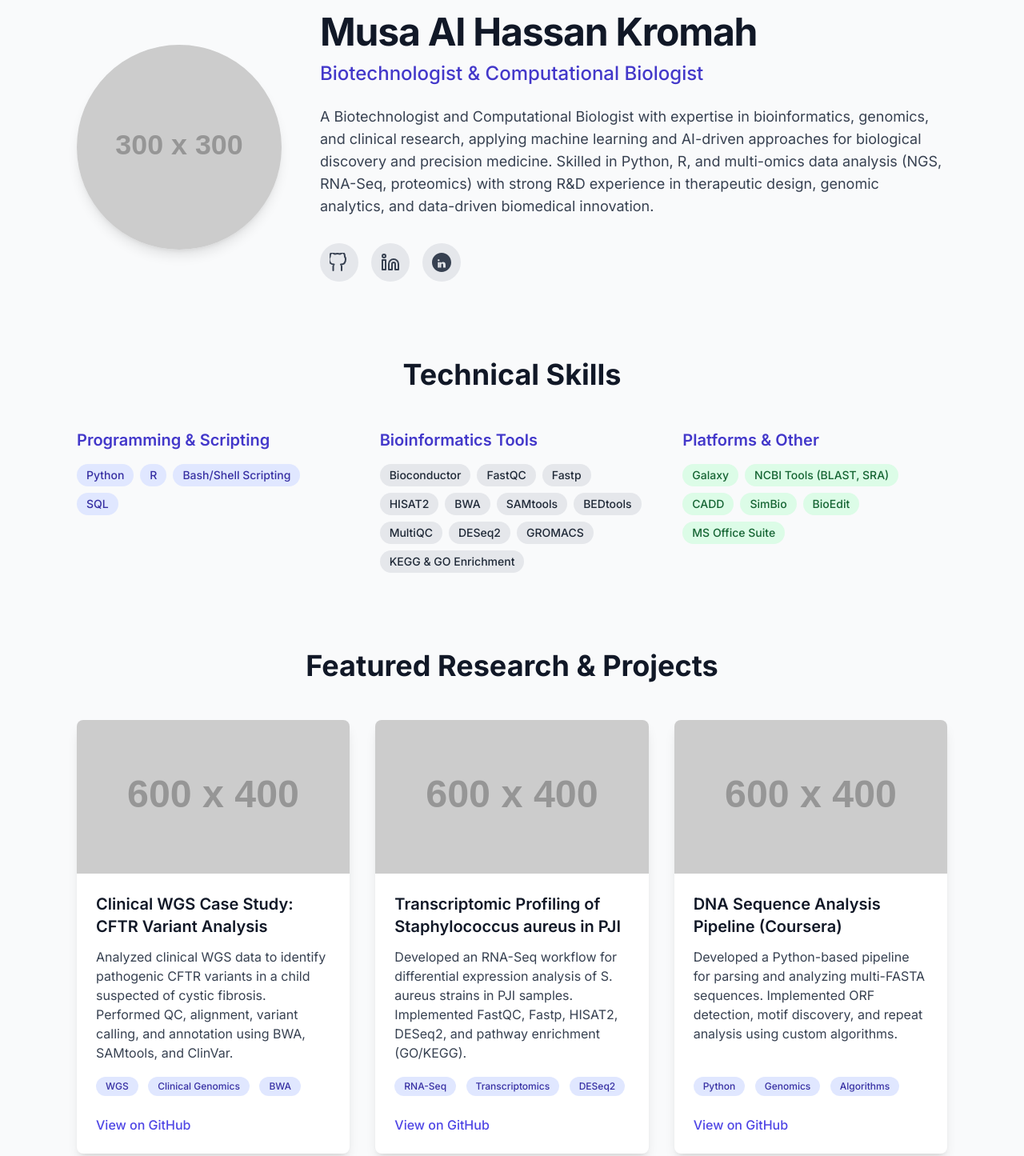
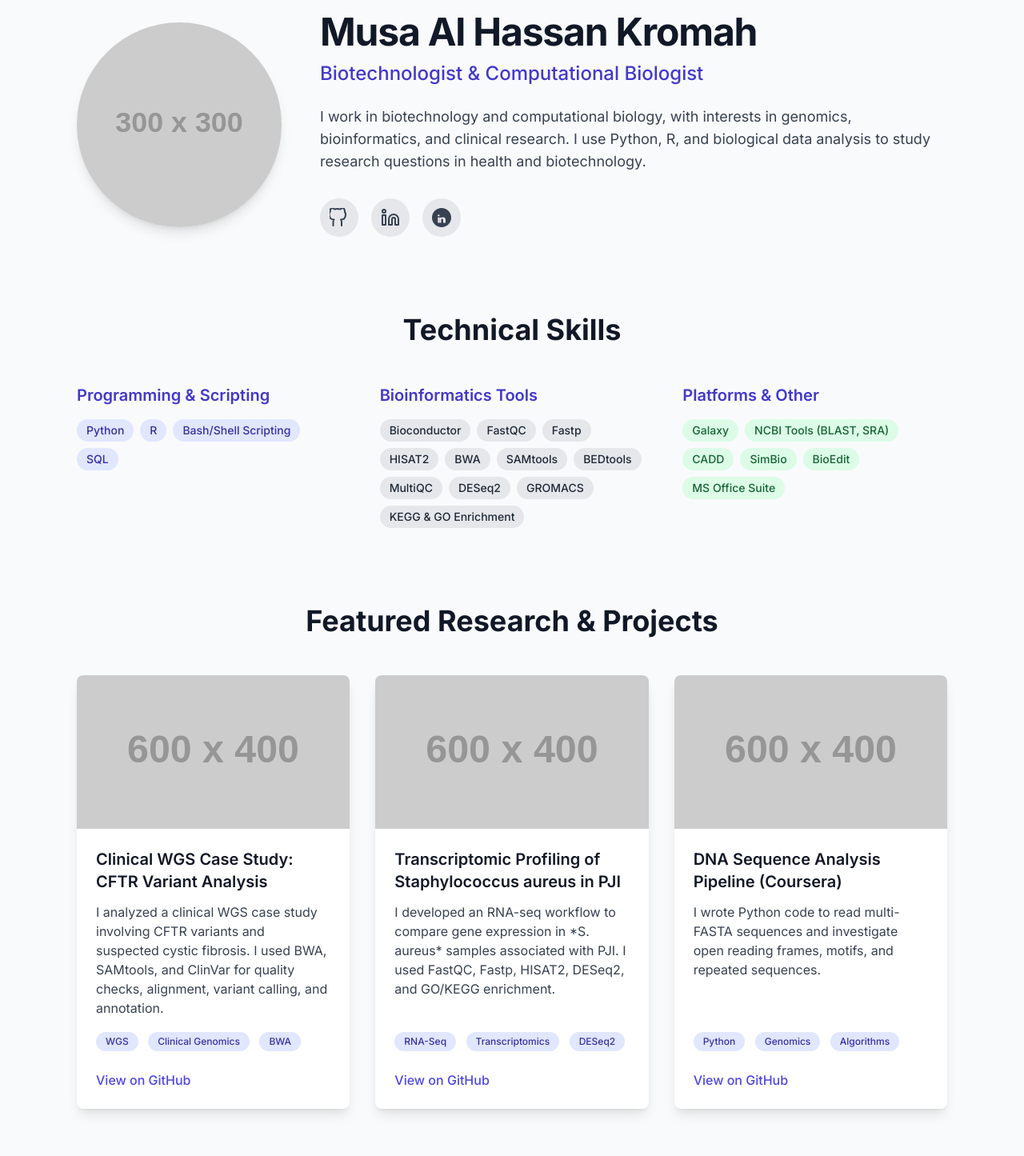
Before and after one commit to mkromah/portfolio, a plain HTML site: page index.html in a window 1280 px wide. Shown: the part 160-1605 px from the top of the page at 80% size. Drawn offline with nearby package versions, Linux system fonts and the light colour scheme; placeholder pictures from the web are drawn by us.

Commit message:
Use natural first-person wording across portfolio descriptions

```diff
--- a/index.html
+++ b/index.html
@@ -113,11 +113,11 @@
                         Biotechnologist & Computational Biologist
                     </p>
                     <p class="mt-6 text-lg text-gray-700">
-                        A Biotechnologist and Computational Biologist with expertise in bioinformatics, genomics, and clinical research, applying machine learning and AI-driven approaches for biological discovery and precision medicine. Skilled in Python, R, and multi-omics data analysis (NGS, RNA-Seq, proteomics) with strong R&D experience in therapeutic design, genomic analytics, and data-driven biomedical innovation.
+                        I work in biotechnology and computational biology, with interests in genomics, bioinformatics, and clinical research. I use Python, R, and biological data analysis to study research questions in health and biotechnology.
                     </p>
                     <!-- Social/Academic Links -->
                     <div class="mt-8 flex justify-center gap-4 md:justify-start">
-                        <!-- TODO: Replace '#' with your actual profile URLs -->
+                        <!-- Profile URLs need verification; do not present placeholder links as active profiles. -->
                         <a href="#" class="group rounded-full bg-gray-200 p-3 text-gray-700 transition-all hover:bg-indigo-600 hover:text-white" title="GitHub">
                             <!-- GitHub SVG Icon -->
                             <svg xmlns="http://www.w3.org/2000/svg" width="24" height="24" viewBox="0 0 24 24" fill="none" stroke="currentColor" stroke-width="2" stroke-linecap="round" stroke-linejoin="round" class="h-6 w-6"><path d="M15 22v-4a4.8 4.8 0 0 0-1-3.5c3 0 6-1.5 6-6.5a4.2 4.2 0 0 0-1-3c.1-2.5 0-4-2-5 0 0-1 0-4 1.5a12.3 12.3 0 0 0-6.5 0c-3-1.5-4-1.5-4-1.5-2 1-2 2.5-2 5a4.2 4.2 0 0 0-1 3c0 5 3 6.5 6 6.5a4.8 4.8 0 0 0-1 3.5v4"></path></svg>
@@ -206,7 +206,7 @@
                     <div class="flex flex-1 flex-col p-6">
                         <h3 class="text-xl font-semibold text-gray-900">Clinical WGS Case Study: CFTR Variant Analysis</h3>
                         <p class="mt-3 flex-1 text-base text-gray-700">
-                            Analyzed clinical WGS data to identify pathogenic CFTR variants in a child suspected of cystic fibrosis. Performed QC, alignment, variant calling, and annotation using BWA, SAMtools, and ClinVar.
+                            I analyzed a clinical WGS case study involving CFTR variants and suspected cystic fibrosis. I used BWA, SAMtools, and ClinVar for quality checks, alignment, variant calling, and annotation.
                         </p>
                         <div class="mt-4">
                             <span class="mr-2 inline-block rounded-full bg-indigo-100 px-3 py-1 text-xs font-medium text-indigo-800">WGS</span>
@@ -228,7 +228,7 @@
                     <div class="flex flex-1 flex-col p-6">
                         <h3 class="text-xl font-semibold text-gray-900">Transcriptomic Profiling of Staphylococcus aureus in PJI</h3>
                         <p class="mt-3 flex-1 text-base text-gray-700">
-                            Developed an RNA-Seq workflow for differential expression analysis of S. aureus strains in PJI samples. Implemented FastQC, Fastp, HISAT2, DESeq2, and pathway enrichment (GO/KEGG).
+                            I developed an RNA-seq workflow to compare gene expression in *S. aureus* samples associated with PJI. I used FastQC, Fastp, HISAT2, DESeq2, and GO/KEGG enrichment.
                         </p>
                         <div class="mt-4">
                             <span class="mr-2 inline-block rounded-full bg-indigo-100 px-3 py-1 text-xs font-medium text-indigo-800">RNA-Seq</span>
@@ -250,7 +250,7 @@
                     <div class="flex flex-1 flex-col p-6">
                         <h3 class="text-xl font-semibold text-gray-900">DNA Sequence Analysis Pipeline (Coursera)</h3>
                         <p class="mt-3 flex-1 text-base text-gray-700">
-                            Developed a Python-based pipeline for parsing and analyzing multi-FASTA sequences. Implemented ORF detection, motif discovery, and repeat analysis using custom algorithms.
+                            I wrote Python code to read multi-FASTA sequences and investigate open reading frames, motifs, and repeated sequences.
                         </p>
                         <div class="mt-4">
                             <span class="mr-2 inline-block rounded-full bg-indigo-100 px-3 py-1 text-xs font-medium text-indigo-800">Python</span>
@@ -350,7 +350,7 @@
                 Get in Touch
             </h2>
             <p class="mx-auto max-w-2xl text-lg text-gray-700">
-                I am always open to discussing new research, collaborative projects, or interesting opportunities. The best way to reach me is via email or LinkedIn.
+                I welcome conversations about research projects and possible collaborations. You can contact me by email or LinkedIn.
             </p>
             <div class="mt-10">
                 <a href="mailto:Musakromah.mk86@gmail.com"
```
